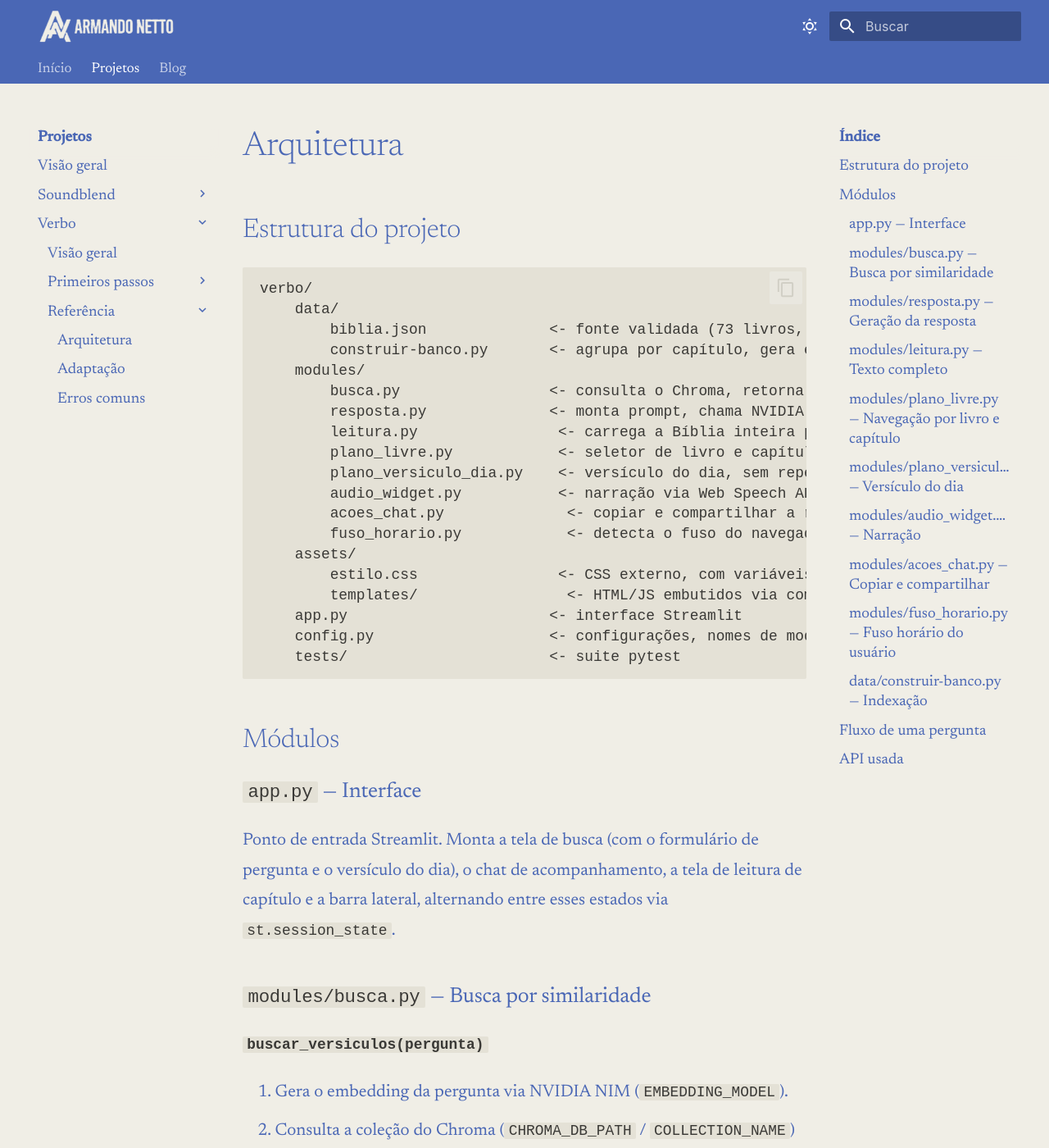
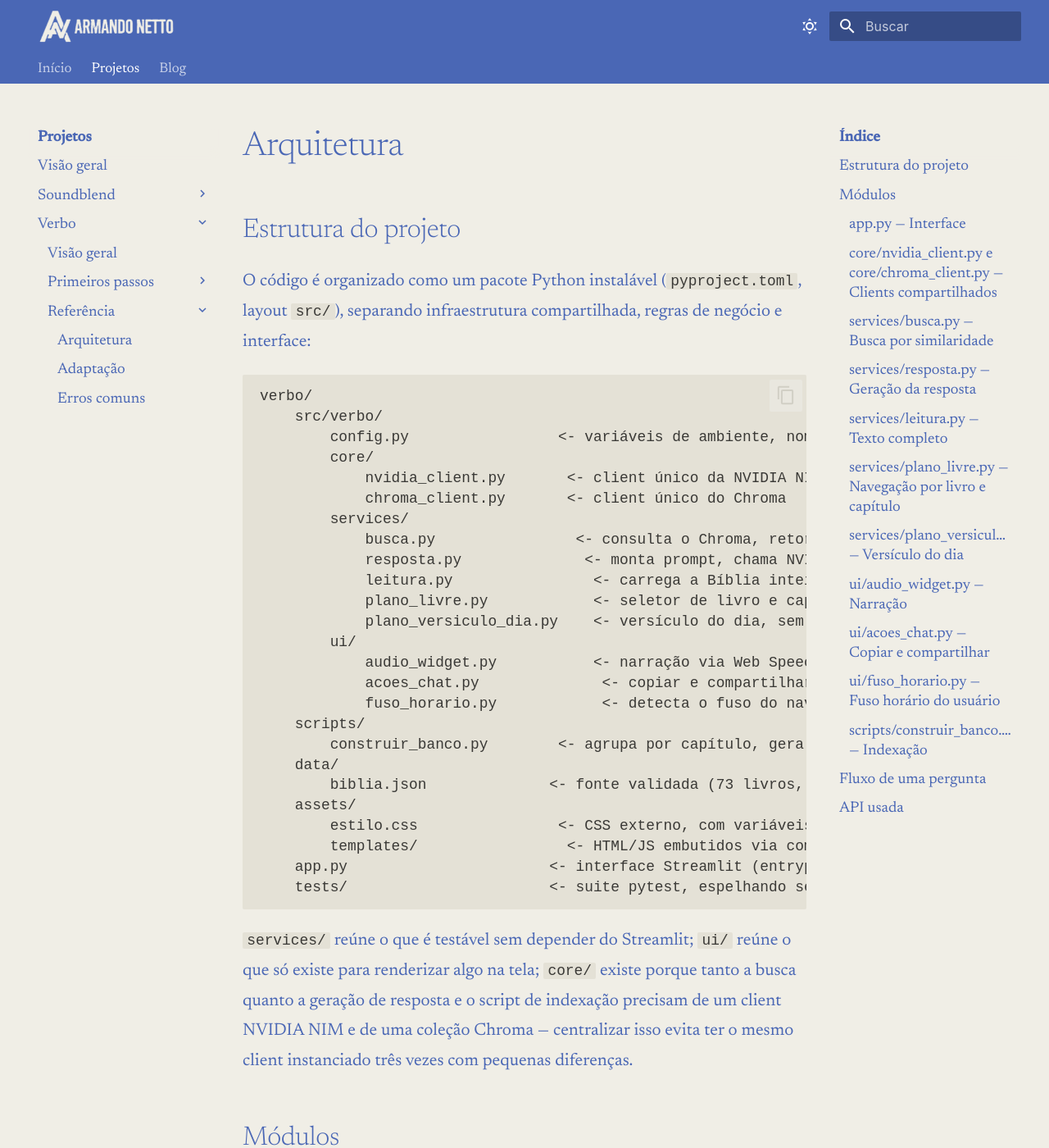
Before and after one commit to armandonettox/portifolio, an MkDocs documentation site: the page built from docs/projetos/verbo/reference/architecture.md, in a window 1280 px wide and 1400 px high. Shown: the whole window at 82% size. Built offline with MkDocs 1.6.1 and Material for MkDocs 9.7.7, drawn with Linux system fonts in a browser that asks for light colours; some of the changed text lies outside the part shown.

Commit message:
docs(verbo): atualiza documentacao para a reorganizacao em src/verbo
O projeto verbo migrou de modules/ + data/construir-banco.py para um
pacote instalavel em src/verbo/{core,services,ui} com scripts/construir_banco.py
separado. Atualiza arquitetura, guia de adaptacao, execucao e erros
comuns pra refletir os caminhos e modulos novos.

````diff
--- a/docs/projetos/verbo/reference/architecture.md
+++ b/docs/projetos/verbo/reference/architecture.md
@@ -2,27 +2,40 @@
 
 ## Estrutura do projeto
 
+O código é organizado como um pacote Python instalável (`pyproject.toml`, layout `src/`), separando infraestrutura compartilhada, regras de negócio e interface:
+
 ```
 verbo/
+    src/verbo/
+        config.py                 <- variáveis de ambiente, nomes de modelo, paths
+        core/
+            nvidia_client.py       <- client único da NVIDIA NIM, reutilizado por todo o pacote
+            chroma_client.py       <- client único do Chroma
+        services/
+            busca.py                <- consulta o Chroma, retorna trechos próximos
+            resposta.py              <- monta prompt, chama NVIDIA NIM e sustenta a conversa
+            leitura.py                <- carrega a Bíblia inteira para a tela de leitura
+            plano_livre.py            <- seletor de livro e capítulo na barra lateral
+            plano_versiculo_dia.py    <- versículo do dia, sem repetir no ciclo
+        ui/
+            audio_widget.py           <- narração via Web Speech API (botão simples e com progresso)
+            acoes_chat.py              <- copiar e compartilhar a resposta
+            fuso_horario.py            <- detecta o fuso do navegador para timestamps do chat
+    scripts/
+        construir_banco.py        <- agrupa por capítulo, gera embeddings e popula o Chroma
     data/
         biblia.json              <- fonte validada (73 livros, 35.450 versículos)
-        construir-banco.py       <- agrupa por capítulo, gera embeddings e popula o Chroma
-    modules/
-        busca.py                 <- consulta o Chroma, retorna trechos próximos
-        resposta.py              <- monta prompt, chama NVIDIA NIM e sustenta a conversa
-        leitura.py                <- carrega a Bíblia inteira para a tela de leitura
-        plano_livre.py            <- seletor de livro e capítulo na barra lateral
-        plano_versiculo_dia.py    <- versículo do dia, sem repetir no ciclo
-        audio_widget.py           <- narração via Web Speech API (botão simples e com progresso)
-        acoes_chat.py              <- copiar e compartilhar a resposta
-        fuso_horario.py            <- detecta o fuso do navegador para timestamps do chat
     assets/
         estilo.css                <- CSS externo, com variáveis para os dois temas
         templates/                 <- HTML/JS embutidos via components.html
-    app.py                       <- interface Streamlit
-    config.py                    <- configurações, nomes de modelo, paths
-    tests/                       <- suite pytest
+    app.py                       <- interface Streamlit (entrypoint)
+    tests/                       <- suite pytest, espelhando services/
 ```
+
+`services/` reúne o que é testável sem depender do Streamlit; `ui/` reúne o que só existe
+para renderizar algo na tela; `core/` existe porque tanto a busca quanto a geração de
+resposta e o script de indexação precisam de um client NVIDIA NIM e de uma coleção Chroma —
+centralizar isso evita ter o mesmo client instanciado três vezes com pequenas diferenças.
 
 ## Módulos
 
@@ -30,7 +43,11 @@ verbo/
 
 Ponto de entrada Streamlit. Monta a tela de busca (com o formulário de pergunta e o versículo do dia), o chat de acompanhamento, a tela de leitura de capítulo e a barra lateral, alternando entre esses estados via `st.session_state`.
 
-### `modules/busca.py` — Busca por similaridade
+### `core/nvidia_client.py` e `core/chroma_client.py` — Clients compartilhados
+
+Cada um expõe uma função (`obter_client_nvidia()`, `obter_colecao()`) que inicializa o client na primeira chamada e devolve a mesma instância nas seguintes. `busca.py`, `resposta.py` e `scripts/construir_banco.py` consomem esses clients em vez de criar o próprio.
+
+### `services/busca.py` — Busca por similaridade
 
 **`buscar_versiculos(pergunta)`**
 
@@ -38,52 +55,50 @@ Ponto de entrada Streamlit. Monta a tela de busca (com o formulário de pergunta
 2. Consulta a coleção do Chroma (`CHROMA_DB_PATH` / `COLLECTION_NAME`) com esse vetor, pedindo até `TOP_K` resultados.
 3. Converte a distância L2 (embeddings normalizados) em similaridade de cosseno e descarta qualquer resultado abaixo de `SIMILARIDADE_MINIMA`. Como os resultados já vêm ordenados por distância crescente, o primeiro abaixo do limiar garante que os seguintes também estão.
 
-Cliente OpenAI e coleção Chroma são inicializados uma única vez (lazy, via `_init()`) e reutilizados entre chamadas.
-
-### `modules/resposta.py` — Geração da resposta
+### `services/resposta.py` — Geração da resposta
 
 **`gerar_resposta(pergunta, versiculos)`** monta um prompt com os trechos encontrados como contexto e uma instrução explícita para responder **exclusivamente** com base neles, chama o modelo de chat da NVIDIA NIM (`CHAT_MODEL`) e retorna o texto da resposta.
 
 **`continuar_conversa(...)`** reaproveita a pergunta e os trechos da busca original, mais o histórico de mensagens trocadas até agora, para responder a uma pergunta de acompanhamento sem rodar uma nova busca semântica.
 
-### `modules/leitura.py` — Texto completo
+### `services/leitura.py` — Texto completo
 
 Carrega `biblia.json` inteiro e organiza por capítulo, com o texto formatado em markdown (`**1.** texto do versículo`). Usado tanto pela tela de leitura quanto por `texto_para_audio()`, que remove a marcação de número de versículo para gerar um texto corrido, adequado à narração.
 
-### `modules/plano_livre.py` — Navegação por livro e capítulo
+### `services/plano_livre.py` — Navegação por livro e capítulo
 
 Monta a lista de livros a partir dos capítulos carregados e renderiza os seletores de livro/capítulo na barra lateral, abrindo a tela de leitura no capítulo escolhido.
 
-### `modules/plano_versiculo_dia.py` — Versículo do dia
+### `services/plano_versiculo_dia.py` — Versículo do dia
 
 Calcula qual versículo mostrar em cada data a partir de uma época fixa (1º de janeiro de 2026), percorrendo a lista completa de versículos em ordem e usando o resto da divisão pelos dias — garante um versículo diferente por dia sem repetir até esgotar o ciclo.
 
-### `modules/audio_widget.py` — Narração
+### `ui/audio_widget.py` — Narração
 
 Renderiza botões de áudio via Web Speech API do navegador (não depende de nenhuma API externa de texto-para-fala). `renderizar_audio()` é o botão simples usado nas respostas do chat e no versículo do dia; `renderizar_audio_com_progresso()` adiciona uma estimativa de duração e barra de progresso, usada na leitura de capítulos.
 
-### `modules/acoes_chat.py` — Copiar e compartilhar
+### `ui/acoes_chat.py` — Copiar e compartilhar
 
 Botões de ícone que copiam a resposta para a área de transferência ou abrem o menu de compartilhamento nativo do dispositivo (`navigator.share`, com fallback para copiar).
 
-### `modules/fuso_horario.py` — Fuso horário do usuário
+### `ui/fuso_horario.py` — Fuso horário do usuário
 
 O servidor roda em UTC. Esse módulo detecta o offset de fuso do navegador via JavaScript (usando um campo de texto escondido preenchido por script) para exibir os horários das mensagens do chat no horário local de quem está usando o app.
 
-### `data/construir-banco.py` — Indexação
+### `scripts/construir_banco.py` — Indexação
 
-Lê `biblia.json`, agrupa os versículos de cada capítulo em blocos de até 1.500 caracteres sem quebrar um versículo no meio, gera o embedding de cada bloco via NVIDIA NIM e popula a coleção do Chroma. Roda uma única vez, ou sempre que a fonte de dados mudar.
+Lê `biblia.json`, agrupa os versículos de cada capítulo em blocos de até 1.500 caracteres sem quebrar um versículo no meio, gera o embedding de cada bloco via NVIDIA NIM e popula (via `upsert`, idempotente) a coleção do Chroma. Roda uma única vez, ou sempre que a fonte de dados mudar.
 
 ## Fluxo de uma pergunta
 
 ```
 Usuário digita a pergunta (app.py)
         ↓
-busca.buscar_versiculos(pergunta)
+services.busca.buscar_versiculos(pergunta)
   - embedding da pergunta (NVIDIA NIM)
   - query no Chroma → até 40 trechos, cortando abaixo de 40% de similaridade
         ↓
-resposta.gerar_resposta(pergunta, trechos)
+services.resposta.gerar_resposta(pergunta, trechos)
   - monta prompt com os trechos como contexto
   - chat completion (NVIDIA NIM)
         ↓
@@ -95,4 +110,4 @@ app.py exibe resposta + referências consultadas
 
 ## API usada
 
-Todos os módulos que falam com a NVIDIA NIM usam o cliente `openai.OpenAI` apontado para o endpoint da NVIDIA (`base_url="https://integrate.api.nvidia.com/v1"`), autenticado com `NVIDIA_API_KEY`. É a mesma API para embeddings e chat completions, só muda o modelo.
+Todo o pacote fala com a NVIDIA NIM através de um único client `openai.OpenAI` (`core/nvidia_client.py`), apontado para o endpoint da NVIDIA (`base_url="https://integrate.api.nvidia.com/v1"`) e autenticado com `NVIDIA_API_KEY`. É a mesma API para embeddings e chat completions, só muda o modelo.
````
Also changed, not shown: docs/projetos/verbo/getting-started/configuration.md (+1 -1 lines), docs/projetos/verbo/getting-started/running.md (+2 -2 lines), docs/projetos/verbo/reference/adaptation.md (+4 -4 lines), docs/projetos/verbo/reference/troubleshooting.md (+1 -1 lines).
